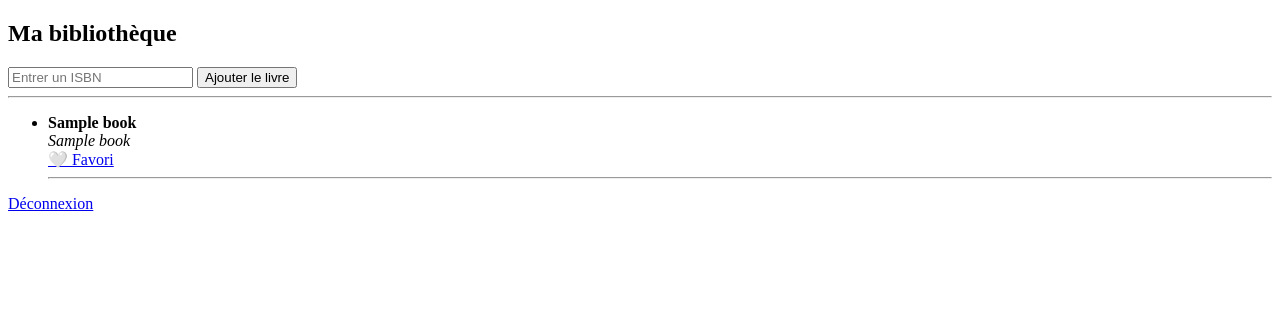
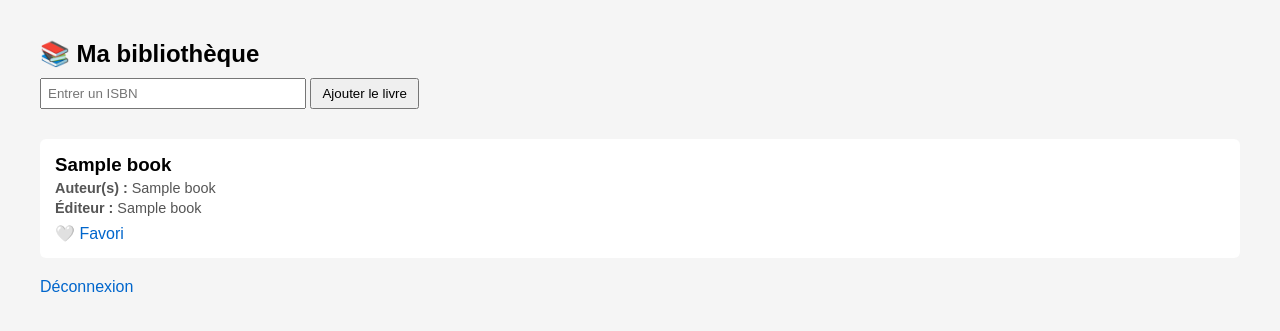
Before and after one commit to alexandredelattre149-hue/bibliotheque, a Python web app: template templates/index.html in a window 1280 px wide. Shown: the top 331 px of the page. Run offline with Jinja, Linux system fonts and the light colour scheme; the template is opened without the code that fills it: most values are stand-ins (such as "Sample title", 1, 10 or a date in 2020).

Commit message:
Improve library page layout and styling
Added styling and enhanced book display in the library.

```diff
--- a/templates/index.html
+++ b/templates/index.html
@@ -3,33 +3,111 @@
 <head>
     <meta charset="UTF-8">
     <title>Ma bibliothèque</title>
+    <style>
+        body {
+            font-family: Arial, sans-serif;
+            background: #f5f5f5;
+            margin: 40px;
+        }
+
+        h2 {
+            margin-bottom: 10px;
+        }
+
+        form {
+            margin-bottom: 30px;
+        }
+
+        input[type="text"] {
+            padding: 6px;
+            width: 250px;
+        }
+
+        button {
+            padding: 6px 10px;
+            cursor: pointer;
+        }
+
+        .book {
+            background: white;
+            padding: 15px;
+            margin-bottom: 20px;
+            border-radius: 6px;
+            display: flex;
+            gap: 15px;
+        }
+
+        .book img {
+            height: 140px;
+        }
+
+        .book-details {
+            max-width: 700px;
+        }
+
+        .book-details h3 {
+            margin: 0;
+        }
+
+        .meta {
+            color: #555;
+            font-size: 0.9em;
+            margin: 4px 0;
+        }
+
+        .description {
+            margin-top: 10px;
+            font-size: 0.95em;
+        }
+
+        .actions {
+            margin-top: 8px;
+        }
+
+        a {
+            text-decoration: none;
+            color: #0066cc;
+        }
+    </style>
 </head>
 <body>
 
-<h2>Ma bibliothèque</h2>
+<h2>📚 Ma bibliothèque</h2>
 
 <form method="post">
     <input type="text" name="isbn" placeholder="Entrer un ISBN" required>
     <button type="submit">Ajouter le livre</button>
 </form>
 
-<hr>
+{% for b in books %}
+<div class="book">
+    {% if b[8] %}
+        <img src="{{ b[8] }}">
+    {% endif %}
 
-<ul>
-{% for b in books %}
-    <li>
-        {% if b[4] %}
-            <img src="{{ b[4] }}" height="90">
+    <div class="book-details">
+        <h3>{{ b[2] }}</h3>
+        <div class="meta"><strong>Auteur(s) :</strong> {{ b[3] }}</div>
+        <div class="meta">
+            <strong>Éditeur :</strong> {{ b[4] }}
+            {% if b[5] %} • {{ b[5] }}{% endif %}
+            {% if b[6] %} • {{ b[6] }} pages{% endif %}
+        </div>
+
+        {% if b[7] %}
+        <div class="description">
+            {{ b[7][:500] }}{% if b[7]|length > 500 %}…{% endif %}
+        </div>
         {% endif %}
-        <strong>{{ b[2] }}</strong><br>
-        <em>{{ b[3] }}</em><br>
-        <a href="/favorite/{{ b[0] }}">
-            {{ "❤️ Favori" if b[5] else "🤍 Favori" }}
-        </a>
-    </li>
-    <hr>
+
+        <div class="actions">
+            <a href="/favorite/{{ b[0] }}">
+                {{ "❤️ Favori" if b[10] else "🤍 Favori" }}
+            </a>
+        </div>
+    </div>
+</div>
 {% endfor %}
-</ul>
 
 <a href="/logout">Déconnexion</a>
 
```
